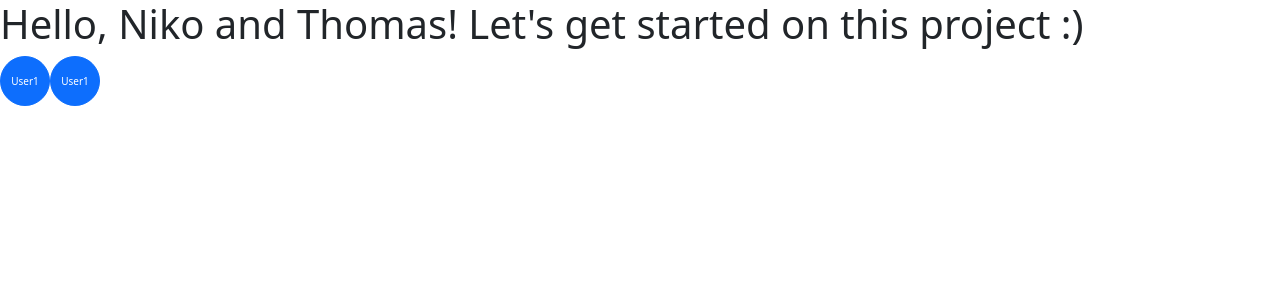
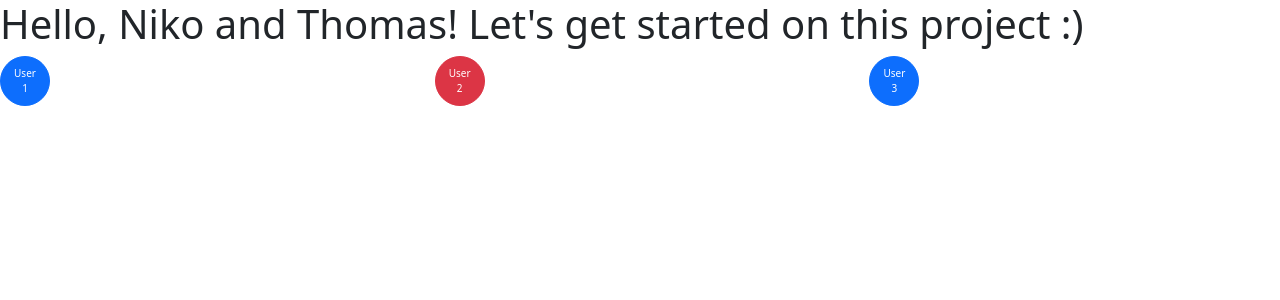
Before and after one commit to giselle-arboleda/Final-Project, a React (Vite) app in the folder housemate-pro/: page / in a window 1280 px wide. Shown: the top 300 px of the page. Built offline with nearby package versions, Linux system fonts and the light colour scheme.

Commit message:
Making buttons more interesting

```diff
--- a/housemate-pro/src/App.tsx
+++ b/housemate-pro/src/App.tsx
@@ -1,11 +1,25 @@
 import Button from "./components/Button";
+// import ButtonGroup from "./components/ButtonGroup";
 
 function App() {
   return (
     <div>
       <h1>Hello, Niko and Thomas! Let's get started on this project :)</h1>
-      <Button></Button>
-      <Button></Button>
+      <div>
+        <div className="row align-items-center">
+          <div className="col">
+            <Button onClick={() => console.log("first")}>User 1</Button>
+          </div>
+          <div className="col">
+            <Button onClick={() => console.log("second")} color="danger">
+              User 2
+            </Button>
+          </div>
+          <div className="col">
+            <Button onClick={() => console.log("third")}>User 3</Button>
+          </div>
+        </div>
+      </div>
     </div>
   );
 }
--- a/housemate-pro/src/components/Button.tsx
+++ b/housemate-pro/src/components/Button.tsx
@@ -1,9 +1,18 @@
 import React from "react";
-// import "./Button.css";
-const Button = () => {
+interface Props {
+  children: string;
+  onClick: () => void;
+  color?: string;
+}
+
+const Button = ({ children, onClick, color = "primary" }: Props) => {
   return (
-    <button type="button" className="btn btn-primary btn-circle">
-      User1
+    <button
+      type="button"
+      className={"btn btn-" + color + " btn-circle"}
+      onClick={onClick}
+    >
+      {children}
     </button>
   );
 };
--- /dev/null
+++ b/housemate-pro/src/components/ButtonGroup.tsx
@@ -0,0 +1,29 @@
+// import { useState } from "react";
+// import Button from "./Button";
+
+// interface ButtonGroupProps {
+//   items: string[];
+//   heading: string;
+//   //   onSelectItem: (item: string) => void;
+// }
+
+// function ButtonGroup({ items, heading }: ButtonGroupProps) {
+//   // Hook
+//   //   const [selectedIndex, setSelectedIndex] = useState(-1);
+
+//   return (
+//     <>
+//       <h1>{heading}</h1>
+//       {items.length == 0 ? <p>No item found</p> : null}
+//       <ul className="button-group">
+//         {items.map((item, index) => (
+//           <li key={item}>
+//             <Button onClick={() => console.log("third")}>{item}</Button>
+//           </li>
+//         ))}
+//       </ul>
+//     </>
+//   );
+// }
+
+// export default ButtonGroup;
```
